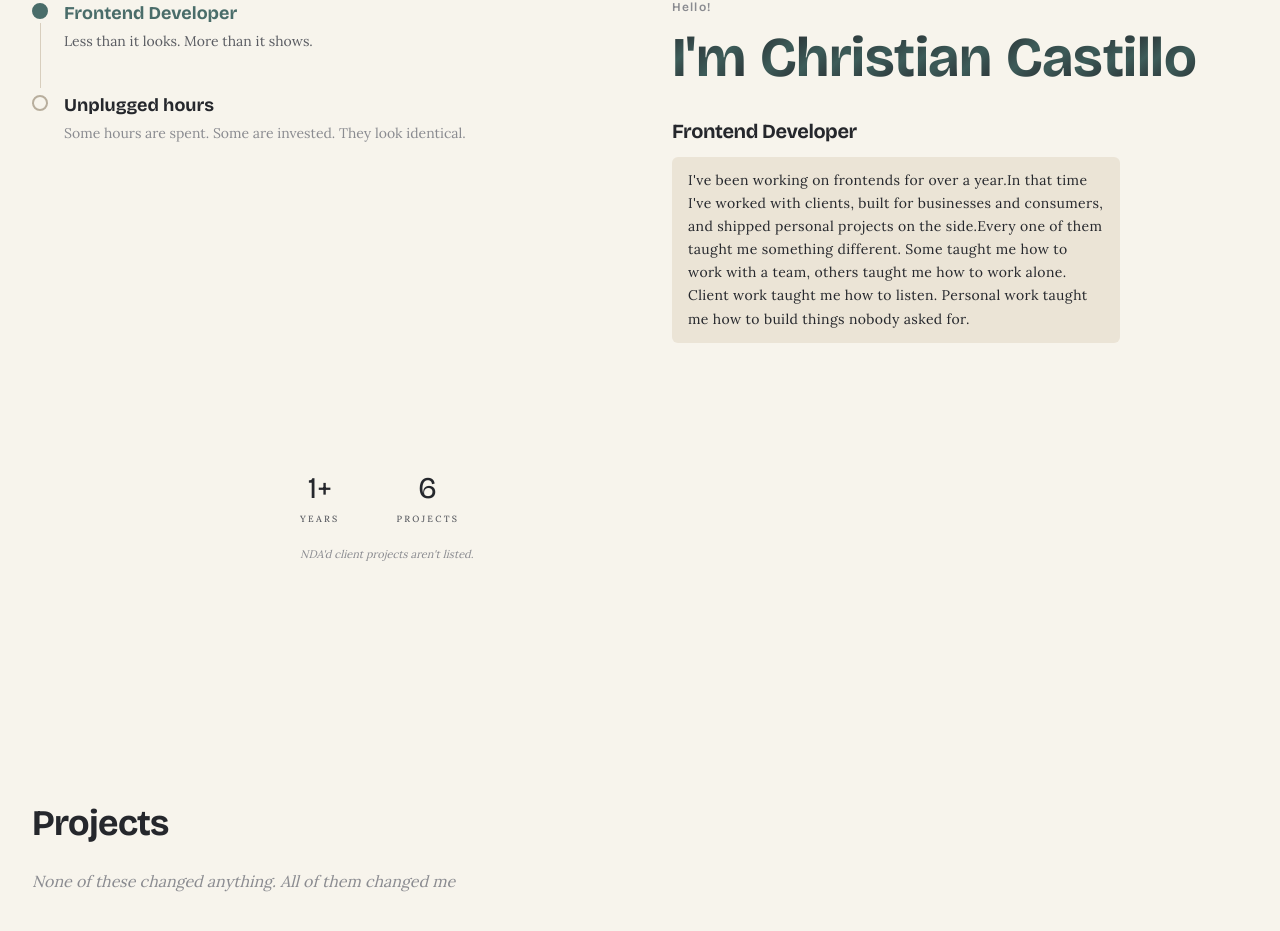
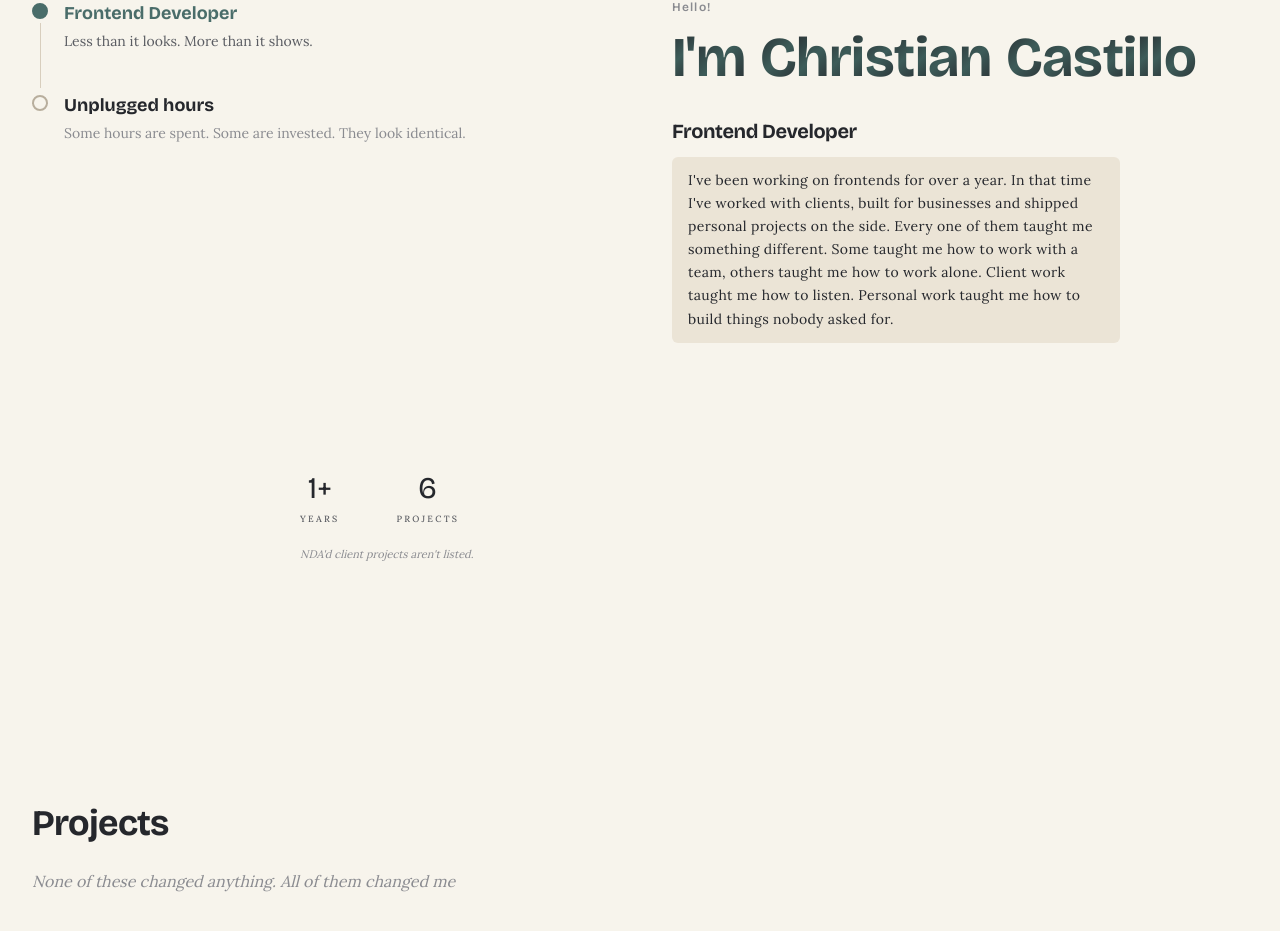
Before and after one commit to chriscstll/chriscstll, a Next.js app: page / in a window 1280 px wide. Shown: the part 913-1844 px from the top of the page. Built offline with nearby package versions, Linux system fonts and the light colour scheme.

Commit message:
update wording at about section

```diff
--- a/data/portfolio.ts
+++ b/data/portfolio.ts
@@ -36,7 +36,7 @@ export const about = {
       description: 'Less than it looks. More than it shows.',
       content: {
         title: 'Frontend Developer',
-        body: "I've been working on frontends for over a year.In that time I've worked with clients, built for businesses and consumers, and shipped personal projects on the side.Every one of them taught me something different. Some taught me how to work with a team, others taught me how to work alone. Client work taught me how to listen. Personal work taught me how to build things nobody asked for.",
+        body: "I've been working on frontends for over a year. In that time I've worked with clients, built for businesses and shipped personal projects on the side. Every one of them taught me something different. Some taught me how to work with a team, others taught me how to work alone. Client work taught me how to listen. Personal work taught me how to build things nobody asked for.",
       },
     },
     {
```
